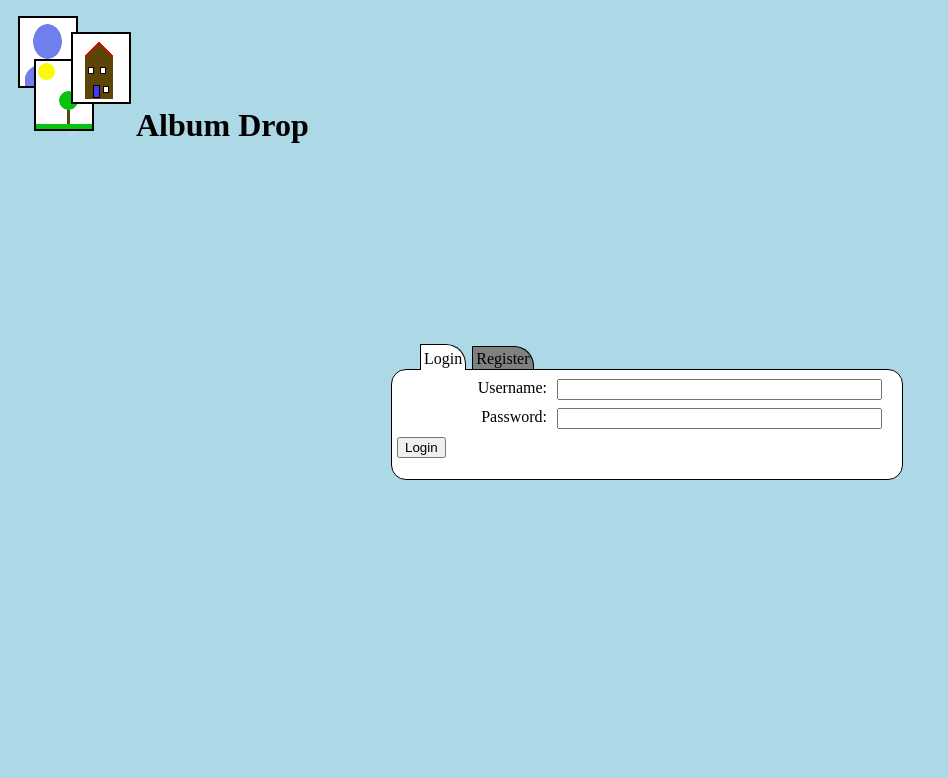
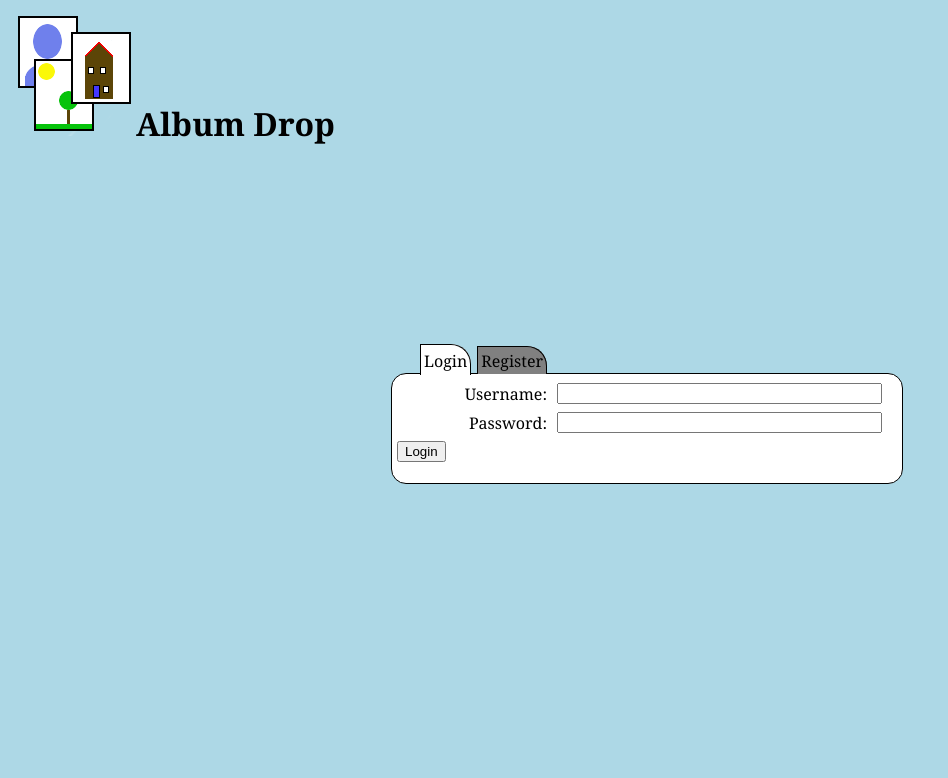
Before and after one commit to calubrecht/AlbumDrop, a PHP site: page / in a window 1280 px wide. Shown: the top 778 px of the page, without its empty margins (0-948 px from the left). Run offline with PHP 8.4, Linux system fonts and the light colour scheme.

Commit message:
Playing with fonts

```diff
--- a/src/css/basic.css
+++ b/src/css/basic.css
@@ -1,4 +1,4 @@
-body { background:lightblue}
+body { background:lightblue; font-family:Georgia}
 div.hidden { display:none ; }
 
 div#body {position:absolute; top:50%; left:50%; margin-left :-250px; margin-top:-50px}
```
